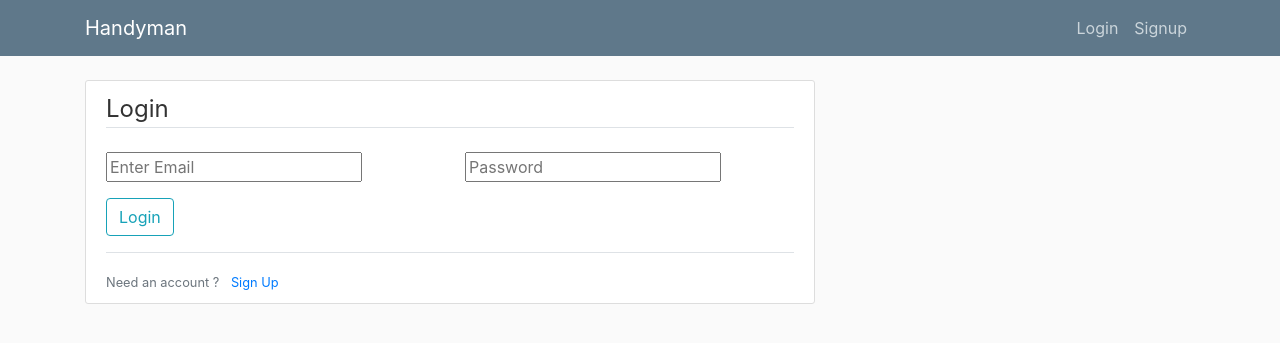
After one commit to sachinchoudhary61/Handyman, a Django app: page /login in a window 1280 px wide. The commit adds this page. Shown: the top 343 px of the page. Run offline with Django 3.2, Linux system fonts and the light colour scheme; some libraries are stand-ins or nearby versions.

Commit message:
New temp

```diff
--- a/Handyman/urls.py
+++ b/Handyman/urls.py
@@ -21,8 +21,10 @@ from django.conf import settings
 # from django.conf.urls import include
 from normaluser import views
 urlpatterns = [
-    path('admin/', admin.site.urls),
-    path('', views.home),
+                  path('admin/', admin.site.urls),
+                  path('', views.home, name="handyman-home"),
+                  path('login', views.login, name="handyman-login"),
+                  path('signup', views.signup, name="handyman-signup")
 
 ]+static(settings.STATIC_URL, document_root=settings.STATIC_ROOT) + \
               static(settings.MEDIA_URL, document_root=settings.MEDIA_ROOT)
--- a/normaluser/views.py
+++ b/normaluser/views.py
@@ -3,3 +3,9 @@ from django.shortcuts import render,HttpResponse
 # Create your views here.
 def home(request):
     return render(request,'normaluser/home.html')
+
+def login(request):
+    return render(request,'normaluser/Login.html')
+
+def signup(request):
+    return render(request,'normaluser/signup.html')
--- a/templates/base/base.html
+++ b/templates/base/base.html
@@ -31,8 +31,8 @@
           {% if user.is_authenticated %}
           <a class="nav-item nav-link" href="#">{{user.username}}</a><a class="nav-item nav-link" href="#">Logout</a>
           {% else %}
-            <a class="nav-item nav-link" href="#">Login</a>
-            <a class="nav-item nav-link" href="#">Signup</a>
+            <a class="nav-item nav-link" href="{% url 'handyman-login' %}">Login</a>
+            <a class="nav-item nav-link" href="{% url 'handyman-signup' %}">Signup</a>
           {% endif %}
         </div>
       </div>
--- /dev/null
+++ b/templates/normaluser/Login.html
@@ -0,0 +1,31 @@
+{% extends "base/base.html" %}
+{% block content %}
+    <div class="content-section">
+        <form method="post">
+            {% csrf_token %}
+            <fieldset class="form-group">
+                <legend class="border-bottom mb-4">Login</legend>
+
+                <div class="row">
+                    <div class="col-md"><input  type="text" placeholder="Enter Email"></div>
+                    <div class="col-md"><input  type="text" placeholder="Password"></div>
+                </div>
+
+
+
+
+            </fieldset>
+
+            <div class="form-group">
+                <button class="btn btn-outline-info" type="submit">Login</button>
+            </div>
+        </form>
+
+        <div class="border-top pt-3">
+            <small class="text-muted">Need an account ? <a class="ml-2" href="{% url 'handyman-signup' %}">Sign Up</a>
+            </small>
+        </div>
+
+    </div>
+
+{% endblock content %}
```
Also changed, not shown: templates/normaluser/signup.html (added, +17 -0 lines).
